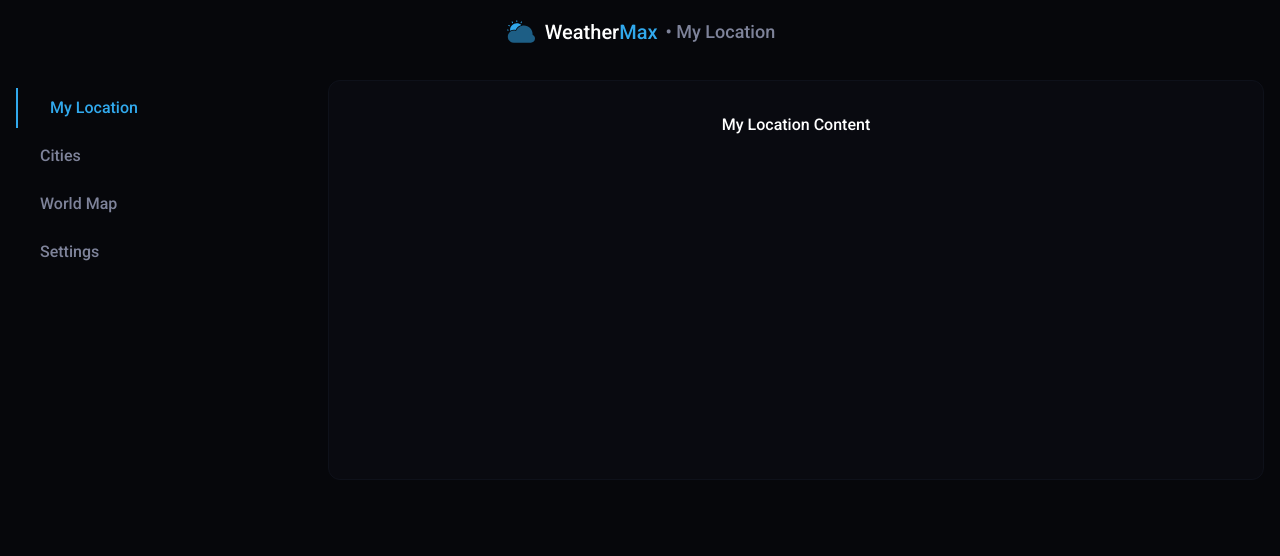
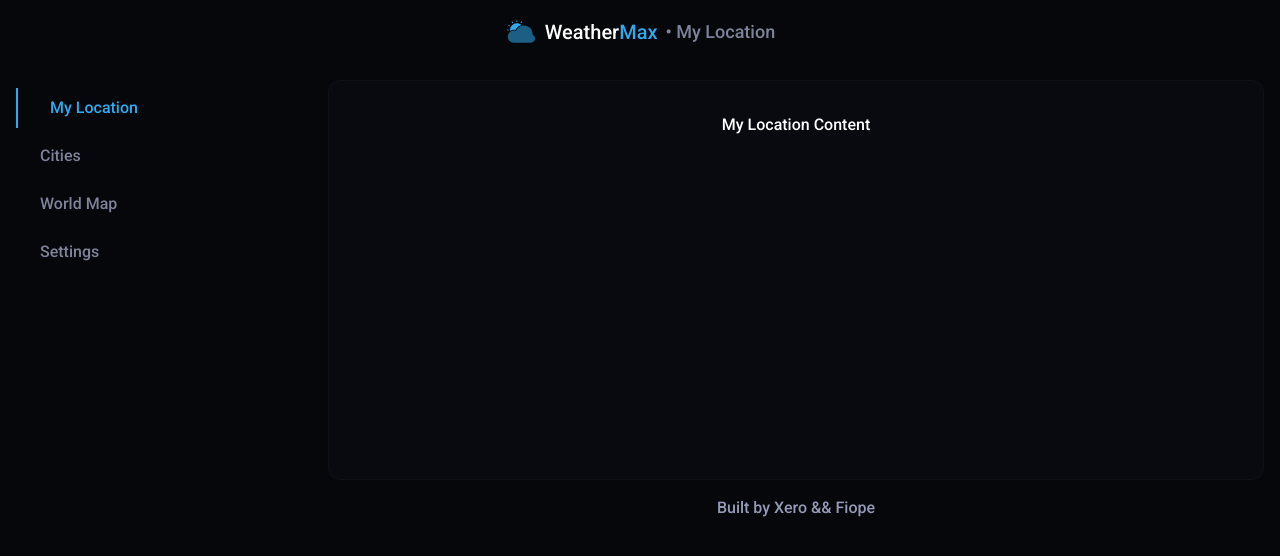
Before and after one commit to fiopefoluwa/WeatherMax, a React (Vite) app: page / in a window 1280 px wide. Shown: the top 556 px of the page. Built offline with nearby package versions, Linux system fonts and the light colour scheme; some icons are missing.

Commit message:
fix: Remove redundant code + add credits

```diff
--- a/src/App.tsx
+++ b/src/App.tsx
@@ -9,7 +9,7 @@ import WorldMapFragment from './components/fragments/WorldMapFragment';
 import AppLayout from './layout/AppLayout';
 
 function App() {
-    const { currentScreen, setCurrentScreen } = useContext(ScreenContext);
+    const { currentScreen } = useContext(ScreenContext);
     let screenComponent = null;
 
     // Handle which screen to show based on context
@@ -31,7 +31,7 @@ function App() {
             break;
     }
 
-    return <AppLayout screen={screenComponent} setScreen={setCurrentScreen} />;
+    return <AppLayout screen={screenComponent} />;
 }
 
 export default App;
--- a/src/components/ui/WeatherStats.tsx
+++ b/src/components/ui/WeatherStats.tsx
@@ -66,9 +66,6 @@ export default function WeatherStats({
             />
             <HourlyWeather weatherData={weatherData['hourly']} />
             <DailyWeather weatherData={weatherData['daily']} />
-            <p className="text-[#949AB5] text-base text-center pt-8">
-                Built by Xero && Fiope
-            </p>
         </div>
     );
 }
--- a/src/layout/AppLayout.tsx
+++ b/src/layout/AppLayout.tsx
@@ -1,23 +1,25 @@
-import { Dispatch, SetStateAction } from 'react';
-import SCREEN from '../providers/screen/screens';
 import Header from '../components/ui/Header';
 import SideBar from '../components/ui/SideBar';
 
 interface AppLayoutProps {
     screen: React.ReactNode;
-    setScreen: Dispatch<SetStateAction<SCREEN>>;
 }
 
 // Default app layout: Grid
-export default function AppLayout({ screen, setScreen }: AppLayoutProps) {
+export default function AppLayout({ screen }: AppLayoutProps) {
     return (
         <div>
             <Header />
             <section className="sm:grid sm:grid-cols-4 p-4">
                 <SideBar />
-                <main className="min-h-[400px] col-span-3 bg-card-dark border border-card-border p-8 rounded-xl flex flex-col items-center">
-                    {screen}
-                </main>
+                <section className="col-span-3">
+                    <main className="min-h-[400px] bg-card-dark border border-card-border p-8 rounded-xl flex flex-col items-center">
+                        {screen}
+                    </main>
+                    <p className="text-[#949AB5] text-center py-4">
+                        Built by Xero && Fiope
+                    </p>
+                </section>
             </section>
         </div>
     );
```
